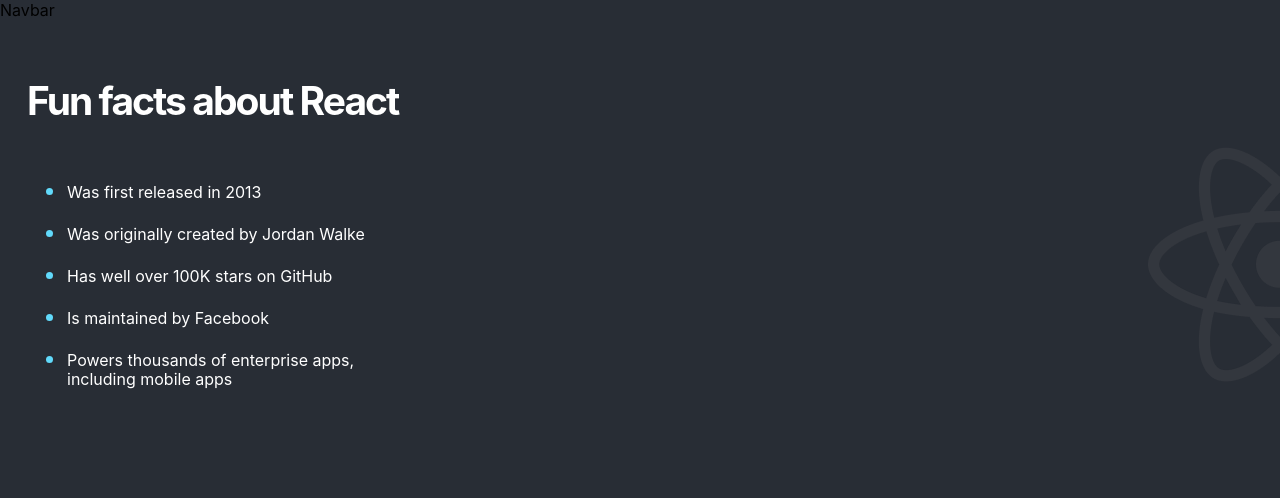
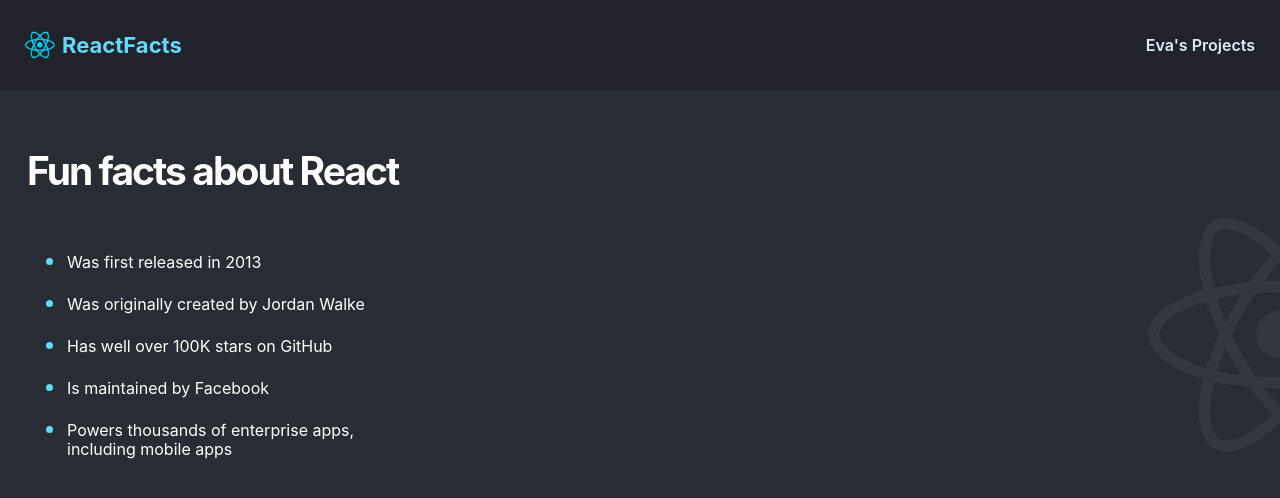
Before and after one commit to evokss/React-TS-Facts-Project, a React (Vite) app: page / in a window 1280 px wide. Shown: the top 498 px of the page. Built offline with nearby package versions, Linux system fonts and the light colour scheme.

Commit message:
feat(navbar): create basic navigation component
- Create TypeScript-based navbar component
- Add React Facts branding and title
- Implement basic navigation structure
- Set up component with proper TypeScript types

```diff
--- a/src/components/Navbar.tsx
+++ b/src/components/Navbar.tsx
@@ -1,7 +1,13 @@
-type Props = {}
-
-export default function Navbar({}: Props) {
+export default function Navbar(): JSX.Element {
   return (
-    <div>Navbar</div>
-  )
+    <nav>
+      <img
+        src="/react-icon-small.png"
+        className="nav--icon"
+        alt="React Icon"
+      />
+      <h3 className="nav--logo_text">ReactFacts</h3>
+      <h4 className="nav--title">Eva's Projects</h4>
+    </nav>
+  );
 }
```
